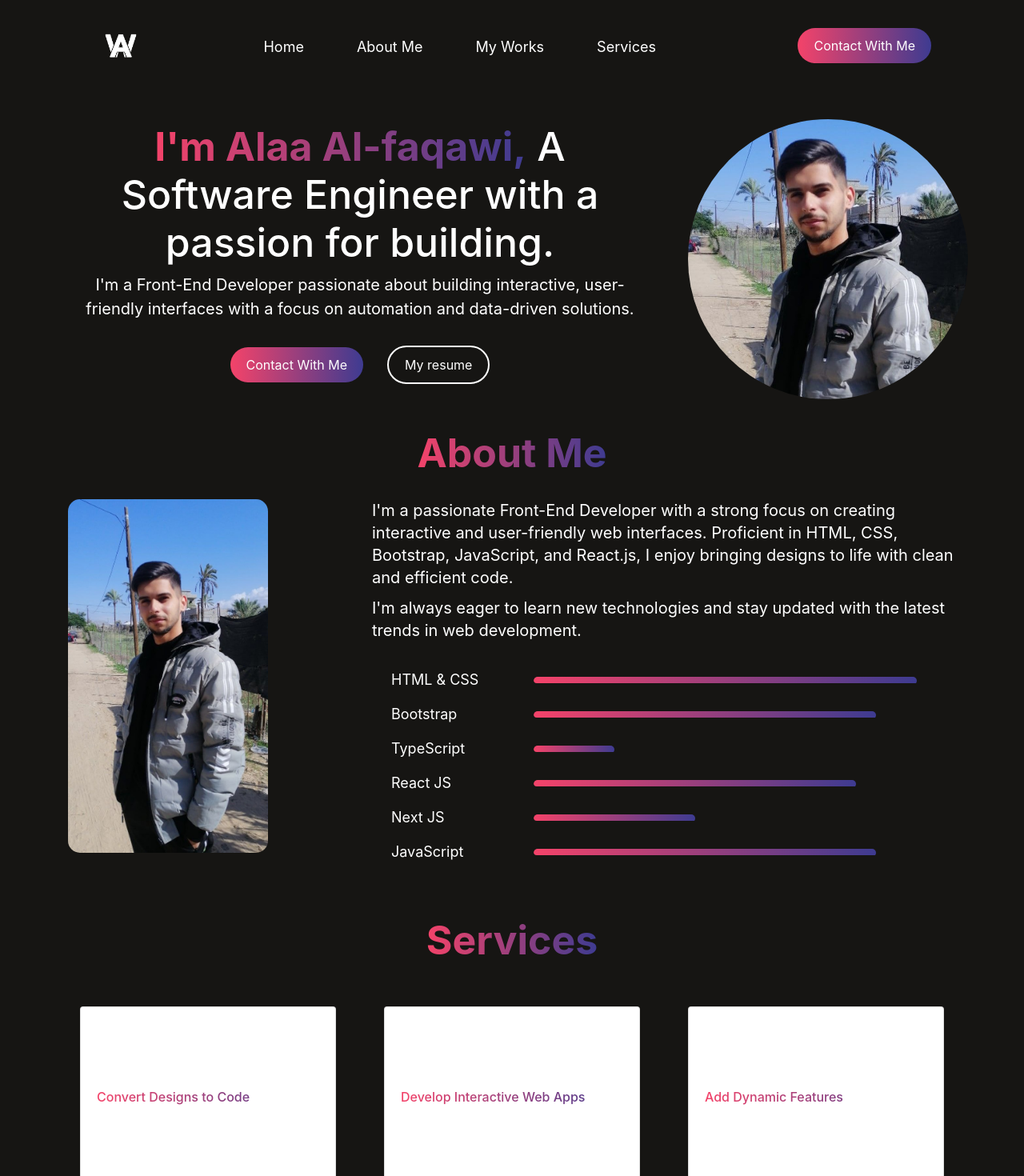
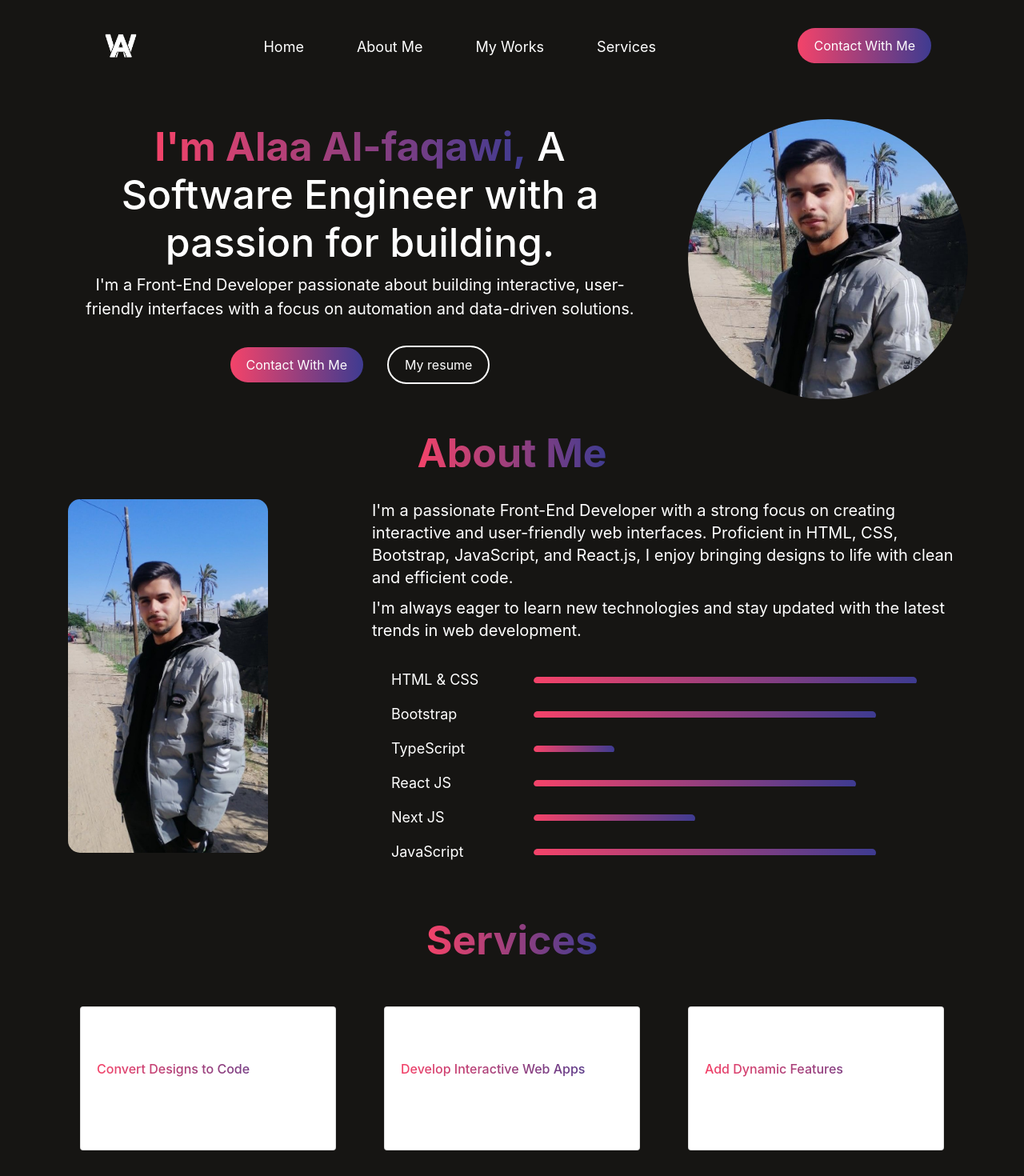
Before and after one commit to alaawael20/my-portfolio, a React (Create React App) app: page / in a window 1280 px wide. Shown: the top 1470 px of the page at 80% size. Built offline with nearby package versions, Linux system fonts and the light colour scheme.

Commit message:
Finish the services section

```diff
--- a/src/components/serviceCard/ServiceCard.css
+++ b/src/components/serviceCard/ServiceCard.css
@@ -3,7 +3,7 @@
     background: transparent;
     border: 1px solid #fff;
     border-radius: 10px;
-    height: 250px;
+    height: 180px;
 }
 
 .mainTitle {
```
